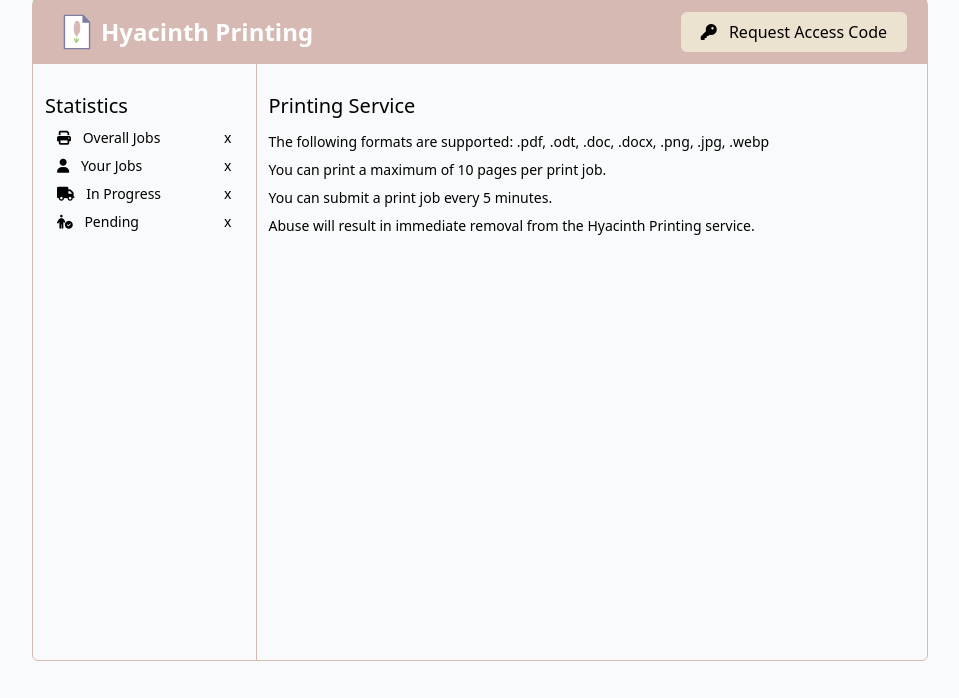
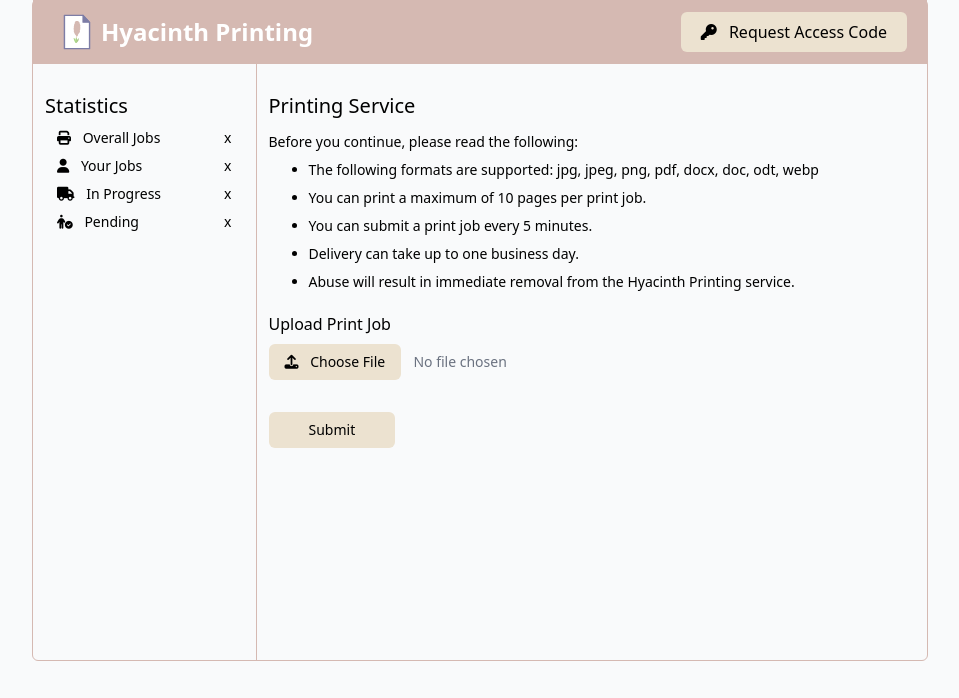
Before and after one commit to razahai/hyacinth, a Flask app: page / in a window 1280 px wide. Shown: the part 102-800 px from the top of the page, without its empty margins (160-1119 px from the left). Run offline with Flask 3, Linux system fonts and the light colour scheme; style sheets or scripts are compiled from the project's sources; some libraries are stand-ins or nearby versions; some web fonts are replaced.

Commit message:
feat(frontend): create print job request form

```diff
--- a/hyacinth/app.py
+++ b/hyacinth/app.py
@@ -1,4 +1,6 @@
 from flask import Flask, render_template
+
+from .blueprints import printing_bp
 
 def create_app(*, testing=False) -> Flask:
     app = Flask(__name__)
@@ -10,8 +12,6 @@ def create_app(*, testing=False) -> Flask:
     else:
         app.config.from_pyfile("config.py")
 
-    @app.route("/")
-    def index():
-        return render_template("index.html")
+    app.register_blueprint(printing_bp)
 
     return app
--- /dev/null
+++ b/hyacinth/apps/printing/forms.py
@@ -0,0 +1,24 @@
+from flask_wtf import FlaskForm, RecaptchaField
+from flask_wtf.file import FileRequired, FileAllowed, FileField
+from wtforms import SubmitField, ValidationError
+
+from hyacinth.config import ALLOWED_FILE_TYPES, MAX_FILE_SIZE
+
+class PrintRequestForm(FlaskForm):
+    print_job = FileField(
+        "Upload Print Job",
+        validators=[
+            FileRequired(),
+            FileAllowed(ALLOWED_FILE_TYPES, "Please use one of the allowed file types")
+        ]
+    )
+    recaptcha = RecaptchaField()
+    submit = SubmitField("Submit")
+
+    def validate_print_job(form, field):
+        print_job = field.data
+
+        if len(print_job.read()) > MAX_FILE_SIZE:
+            raise ValidationError("This file is too large")
+
+        print_job.seek(0)
--- /dev/null
+++ b/hyacinth/apps/printing/views.py
@@ -0,0 +1,27 @@
+import os
+from flask import Blueprint, redirect, render_template, url_for, current_app
+from werkzeug.utils import secure_filename
+
+from hyacinth.apps.printing.forms import PrintRequestForm
+from hyacinth.config import ALLOWED_FILE_TYPES, MAX_FILE_SIZE, MAX_PAGES_PER_JOB, PRINT_JOB_RATE_LIMIT
+
+printing_bp = Blueprint("printing", __name__)
+
+@printing_bp.route("/", methods=["GET", "POST"])
+def index():
+    form = PrintRequestForm()
+
+    if form.validate_on_submit():
+        print_job = form.print_job.data
+        filename = secure_filename(print_job.filename)
+        print_job.save(os.path.join(current_app.config["UPLOAD_PATH"], filename))
+        return redirect(url_for("printing.index"))
+
+    context = {
+        "ALLOWED_FILE_TYPES": ALLOWED_FILE_TYPES,
+        "MAX_FILE_SIZE": MAX_FILE_SIZE,
+        "MAX_PAGES_PER_JOB": MAX_PAGES_PER_JOB,
+        "PRINT_JOB_RATE_LIMIT": PRINT_JOB_RATE_LIMIT
+    }
+
+    return render_template("index.html", settings=context, form=form)
--- /dev/null
+++ b/hyacinth/blueprints.py
@@ -0,0 +1 @@
+from hyacinth.apps.printing.views import printing_bp
--- a/hyacinth/templates/index.html
+++ b/hyacinth/templates/index.html
@@ -18,7 +18,7 @@
                         Hyacinth Printing
                     </h1>
                 </div>
-                <button class="rounded-md bg-hyacinth-secondary px-5 py-2 hover:bg-[#e0d6c3]">
+                <button class="rounded-md bg-hyacinth-secondary px-5 py-2 transition duration-200 hover:bg-[#e0d6c3]">
                     <i class="fa-solid fa-key mr-2"></i>
                     Request Access Code
                 </button>
@@ -68,27 +68,83 @@
                     </div>
                 </div>
                 <div class="flex-grow px-3 py-5 h-full overflow-y-scroll">
-                    <div class="my-2">
+                    <div class="mt-2">
                         <h2 class="text-xl font-medium mb-2">
                             Printing Service
                         </h2>
-                        <div class="text-sm font-light [&>span]:block leading-7">
+                        <div class="text-sm font-light [&_span]:block leading-7">
                             <span>
-                                The following formats are supported: <strong>.pdf, .odt, .doc, .docx, .png, .jpg, .webp</strong>
+                                Before you continue, please read the following:
                             </span>
-                            <span>
-                                You can print a maximum of <strong>10</strong> pages per print job.
-                            </span>
-                            <span>
-                                You can submit a print job every <strong>5</strong> minutes.
-                            </span>
-                            <span>
-                                Abuse will result in immediate removal from the Hyacinth Printing service.
-                            </span>
+                            <ul class="ml-10 list-disc">
+                                <li>
+                                    The following formats are supported:
+                                    <strong>
+                                        {% for type in settings.ALLOWED_FILE_TYPES[:-1] %}
+                                            {{ type }},
+                                        {% endfor %}
+                                        {{ settings.ALLOWED_FILE_TYPES[-1] }}
+                                    </strong>
+                                </li>
+                                <li>
+                                    You can print a maximum of <strong>{{ settings.MAX_PAGES_PER_JOB }}</strong> pages per print job.
+                                </li>
+                                <li>
+                                    You can submit a print job every <strong>{{ settings.PRINT_JOB_RATE_LIMIT }}</strong> minutes.
+                                </li>
+                                <li>
+                                    Delivery can take up to one business day.
+                                </li>
+                                <li>
+                                    Abuse will result in immediate removal from the Hyacinth Printing service.
+                                </li>
+                            </ul>
                         </div>
+                        <form class="print-job-form mt-4" action="" method="post" enctype="multipart/form-data">
+                            {{ form.hidden_tag() }}
+
+                            <div class="relative">
+                            <label for="print_job" class="block font-normal mb-4 cursor-pointer">
+                                {{ form.print_job.label }}
+                                <br/>
+                                <span class="inline-block font-light mt-2 text-sm bg-hyacinth-secondary py-2 px-4 rounded-md transition duration-200 hover:bg-[#e0d6c3]">
+                                    <i class="fa-solid fa-upload mr-2"></i>
+                                    Choose File
+                                </span>
+                                <span class="ml-2 text-gray-500 text-sm file-upload-filename">No file chosen</span>
+                            </label>
+                            {{ form.print_job(class="file-upload-input absolute opacity-0 w-full h-full top-0 left-0 cursor-pointer") }}
+                            </div>
+                            <ul class="text-sm">
+                                {% for error in form.print_job.errors %}
+                                    <li class="text-red-600">{{ error }}</li>
+                                {% endfor %}
+                            </ul>
+
+                            {{ form.recaptcha }}
+                            <ul class="text-sm mt-4">
+                                {% for error in form.recaptcha.errors %}
+                                    <li class="text-red-600">{{ error }}</li>
+                                {% endfor %}
+                            </ul>
+
+                            {{ form.submit(class="mt-4 text-sm font-light bg-hyacinth-secondary py-2 px-10 rounded-md transition duration-200 hover:bg-[#e0d6c3] cursor-pointer") }}
+                        </form>
                     </div>
                 </div>
             </div>
         </div>
     </div>
 {% endblock %}
+
+{% block scripts %}
+    <script>
+        const fileUploadInput = document.querySelector(".file-upload-input");
+        const fileUploadFilename = document.querySelector(".file-upload-filename");
+
+        fileUploadInput.addEventListener("change", function() {
+            const filename = this.files[0] ? this.files[0].name : "No file chosen";
+            fileUploadFilename.textContent = filename;
+        });
+    </script>
+{% endblock %}
--- a/hyacinth/templates/nav.html
+++ b/hyacinth/templates/nav.html
@@ -1,5 +1,5 @@
 <nav class="sticky top-0 w-full py-2 px-6 sm:px-12 flex items-center justify-between shadow-sm">
-    <a href="{{ url_for('index') }}">
+    <a href="{{ url_for('printing.index') }}">
         <img
             src="{{ url_for('static', filename='img/hyacinth-logo-300x300.svg') }}"
             width="48"
--- a/package.json
+++ b/package.json
@@ -13,6 +13,8 @@
     "tailwindcss": "^3.4.13"
   },
   "devDependencies": {
-    "concurrently": "^9.0.1"
+    "autoprefixer": "^10.4.20",
+    "concurrently": "^9.0.1",
+    "postcss": "^8.4.47"
   }
 }
--- /dev/null
+++ b/postcss.config.js
@@ -0,0 +1,6 @@
+module.exports = {
+    plugins: {
+        tailwindcss: {},
+        autoprefixer: {}
+    }
+}
```
Also changed, not shown: hyacinth/config.py (+9 -0 lines), hyacinth/apps/printing/__init__.py (added), package-lock.json, 1 other file.
